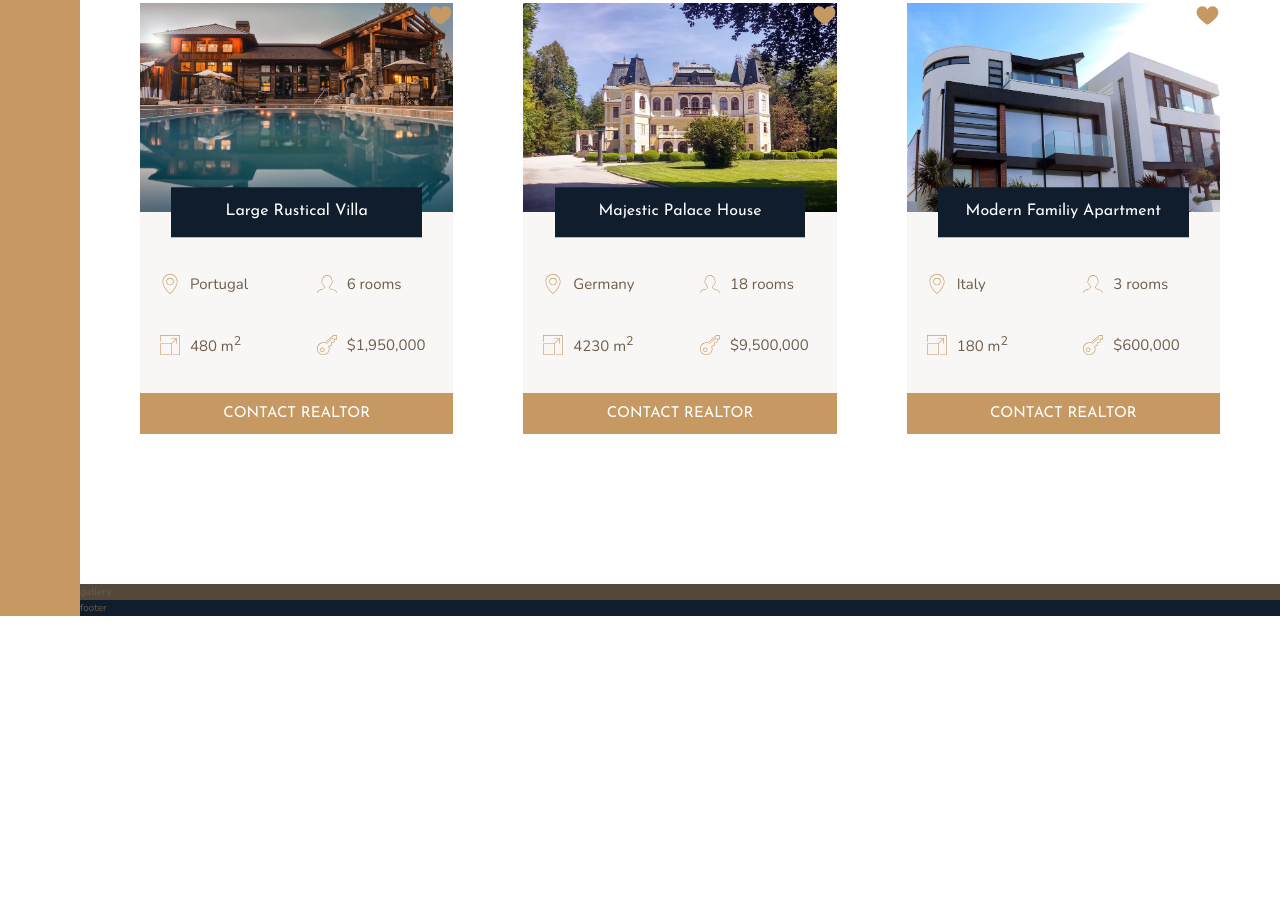
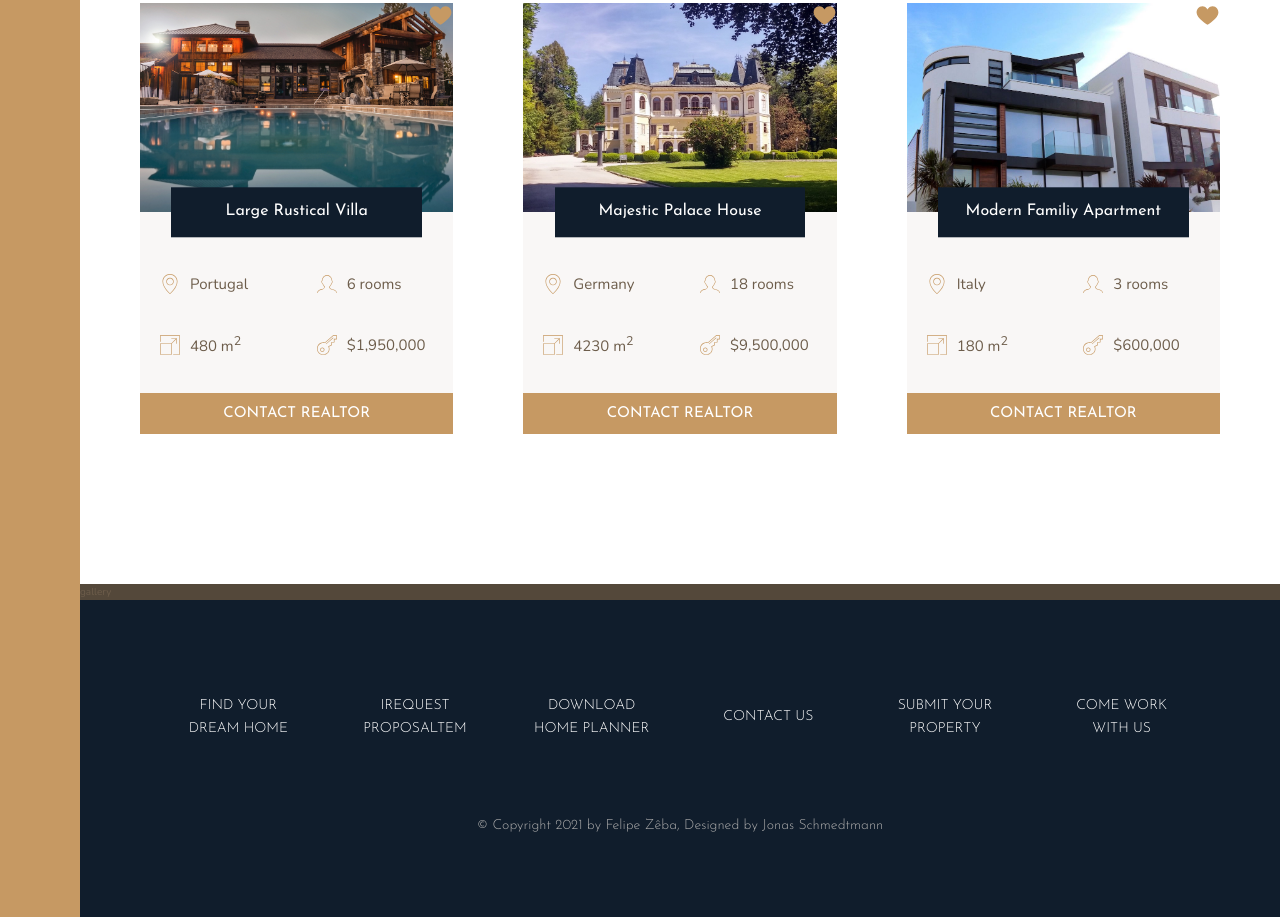
Before and after one commit to felipe-zg/Nexter, a website: page index.html in a window 1280 px wide. Shown: the part 2468-3385 px from the top of the page. Before the commit the page ends 3084 px from the top, so only its background shows below. Drawn offline with nearby package versions, Linux system fonts and the light colour scheme.

Commit message:
feat:  footer

```diff
--- a/index.html
+++ b/index.html
@@ -303,7 +303,17 @@
         </section>
 
         <footer class="footer">
-            footer
+            <ul class="nav">
+                <li><a href="#" class="nav__link">Find your dream home</a></li>
+                <li><a href="#" class="nav__link">iRequest proposaltem</a></li>
+                <li><a href="#" class="nav__link">Download home planner</a></li>
+                <li><a href="#" class="nav__link">Contact us</a></li>
+                <li><a href="#" class="nav__link">Submit your property</a></li>
+                <li><a href="#" class="nav__link">Come work with us</a></li>
+            </ul>
+            <p class="copyright">
+                &copy; Copyright 2021 by Felipe Zêba, Designed by Jonas Schmedtmann
+            </p>
         </footer>
     </body>
 </html>
--- a/sass/_footer.scss
+++ b/sass/_footer.scss
@@ -1,4 +1,41 @@
 .footer {
     background-color: $color-secondary;
     grid-column: full-start / full-end;
+    padding: 8rem;
 }
+
+.nav {
+    list-style: none;
+    display: grid;
+    grid-template-columns: repeat(auto-fit, minmax(15rem, 1fr));
+    gap: 2rem;
+    align-items: center;
+
+    &__link:link,
+    &__link:visited {
+        font-size: 1.4rem;
+        color: #fff;
+        text-decoration: none;
+        font-family: $font-display;
+        text-transform: uppercase;
+        text-align: center;
+        padding: 1.5rem;
+        display: block;
+        transition: all .2s;
+    }
+
+    &__link:hover,
+    &__link:active {
+        background-color: rgba($color:#fff, $alpha: .1);
+        transform: translateY(-1rem);
+    }
+}
+
+.copyright {
+    width: 70%;
+    margin: 6rem auto 0 auto;
+    font-size: 1.4rem;
+    font-family: $font-display;
+    color: $color-grey-light-2;
+    text-align: center;
+}
```
Also changed, not shown: css/style.css.
